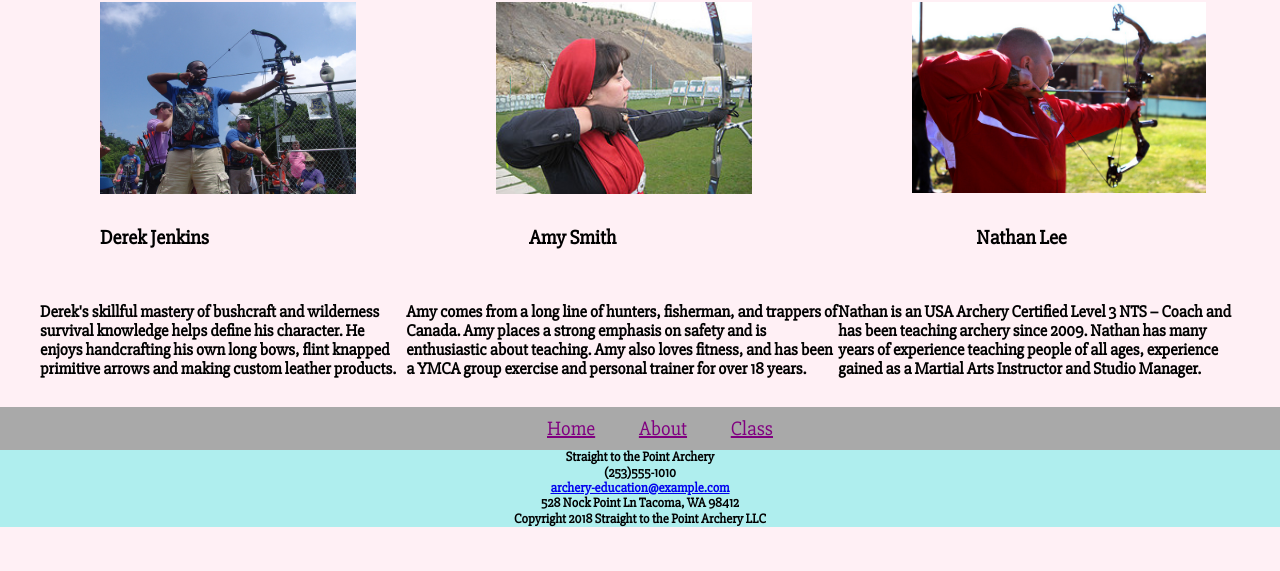
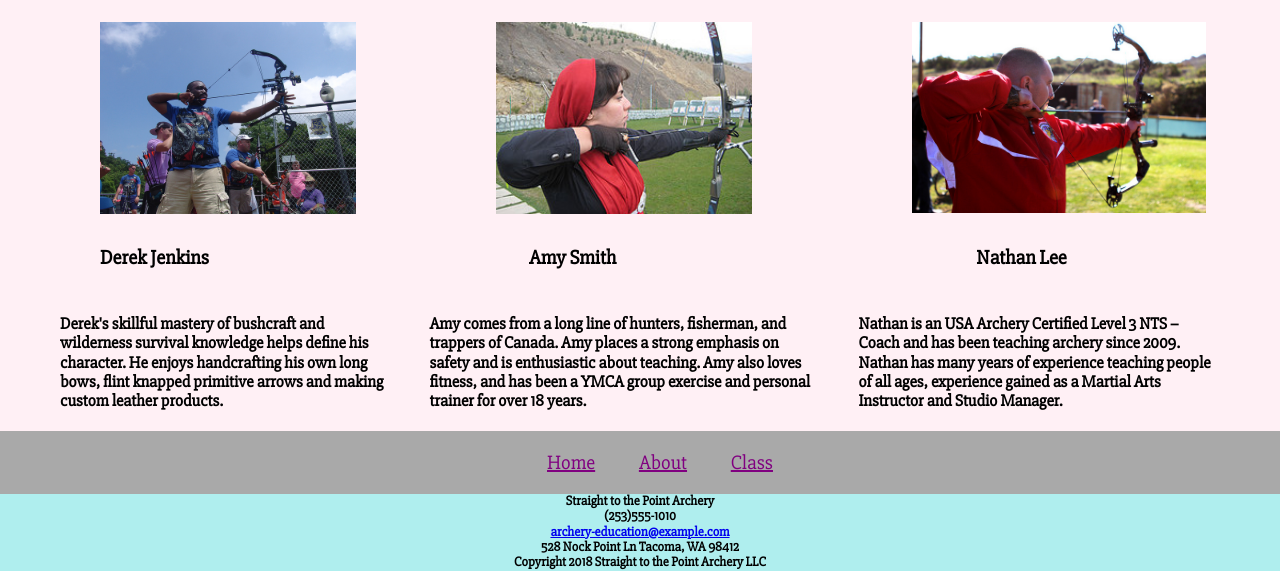
Before and after one commit to winniew55/group-archery, a plain HTML site: page about.html in a window 1280 px wide. Shown: the part 734-1305 px from the top of the page. Before the commit the page ends 1261 px from the top, so only its background shows below. Drawn offline with nearby package versions, Linux system fonts and the light colour scheme.

Commit message:
second commit

```diff
--- a/styles/about.css
+++ b/styles/about.css
@@ -2,6 +2,8 @@ html {
   font-size: 20px;
   font-family: 'Slabo 27px', serif;
   background-color: LavenderBlush;
+  height: 100%;
+  width: 100%;
 }
 
 a:hover {
@@ -17,6 +19,7 @@ h1{
   text-align: center;
   margin: 2rem;
 }
+
 h2{
   text-align: center;
 }
@@ -85,10 +88,22 @@ p{
   margin-right:2rem;
 }
 
+.word2{
+  margin: 1rem;
+}
+
+.word3{
+  margin: 1rem;
+}
+
+.word4{
+  margin:1rem;
+}
+
 nav {
   background-color: darkgrey;
   text-align: center;
-  padding: 0.5rem;
+  padding: 1rem;
   list-style: none;
 }
 
@@ -96,8 +111,8 @@ nav a{
   color: purple;
   padding-left: 2rem;
   padding-right; 2rem;
+}
 
-}
 h6 {
   text-align: center;
   margin:0;
```
Also changed, not shown: Sketches/layout - home.png (renamed from layout - home.png), Sketches/layout-about.png (renamed from layout-about.png), Sketches/layout-services.png (renamed from layout-services.png), Sketches/site-Arch.png (renamed from site-Arch.png), 2 other files.
